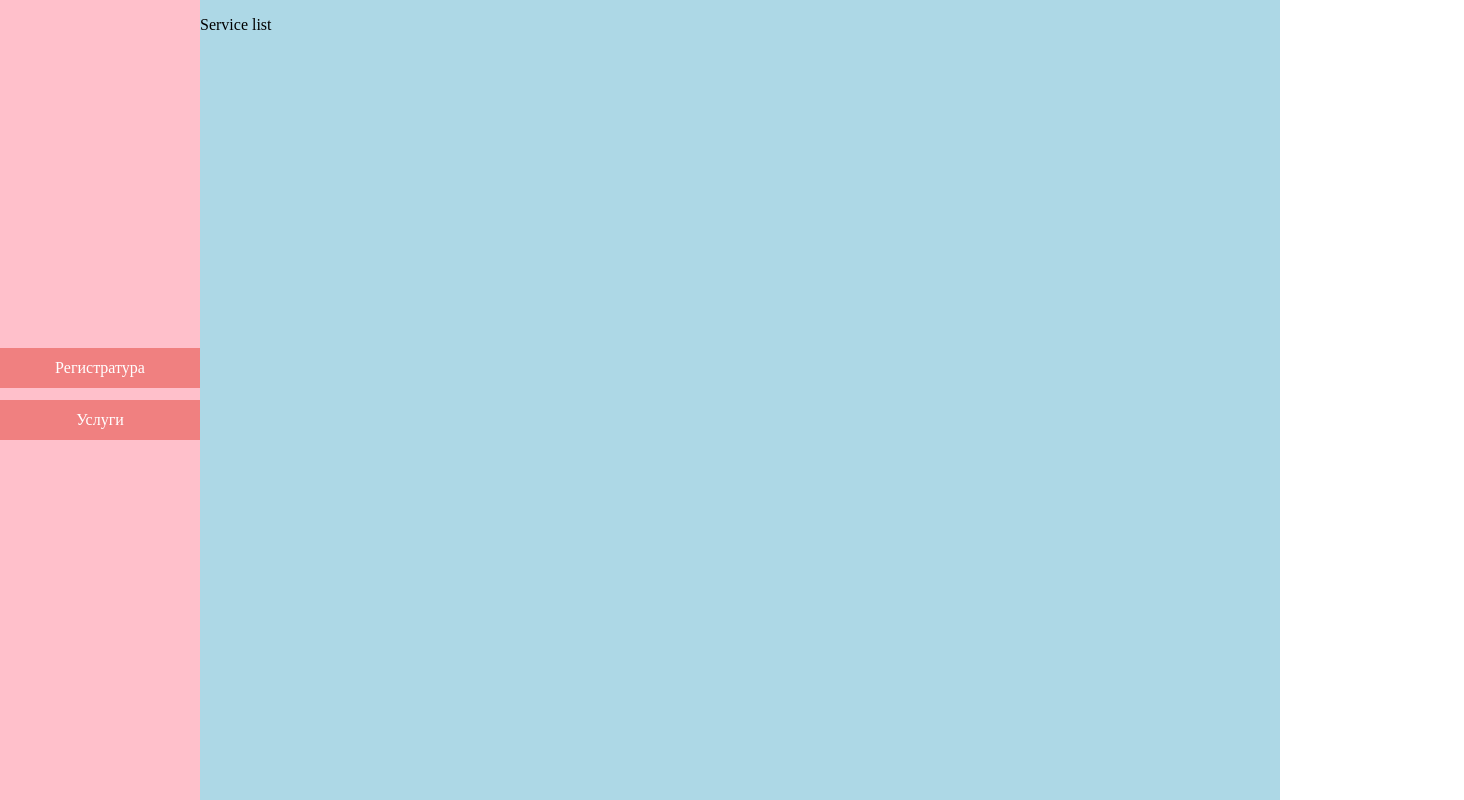
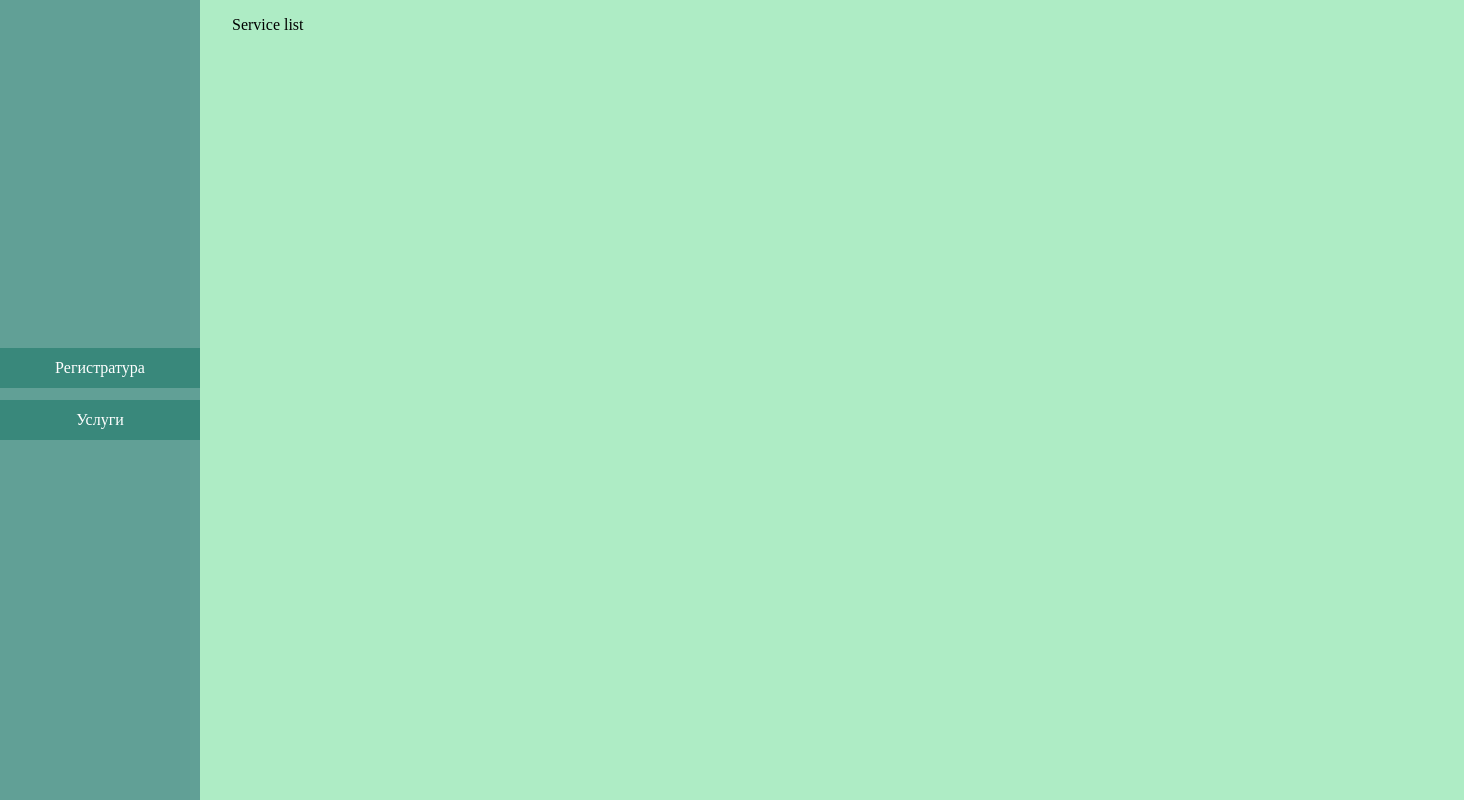
Before and after one commit to largobox/project_f, a React app: page /service in a window 1280 px wide. Shown: the whole page, 1464 px wide, since content can reach past the window. Built offline with nearby package versions, Linux system fonts and the light colour scheme.

Commit message:
Core. Add icons and button group base structure

```diff
--- a/src/app/component/navigation/index.tsx
+++ b/src/app/component/navigation/index.tsx
@@ -7,21 +7,21 @@ const Container = styled.div`
 	flex-direction: column;
 	justify-content: center;
 	height: 100vh;
-	background-color: pink;
+	background-color: ${({ theme }) => theme.palette.secondary.light};
 `;
 
 const Item = styled.div`
-	background-color: lightcoral;
+	background-color: ${({ theme }) => theme.palette.secondary.main};
 	color: white;
 	margin-bottom: 12px;
 	height: 40px;
 	line-height: 40px;
 	text-align: center;
-	transition: .15s;
+	cursor: pointer;
+	transition: ${({ theme }) => theme.transition.default};
 
 	&:hover {
-		cursor: pointer;
-		background-color: indianred;
+		background-color: ${({ theme }) => theme.palette.secondary.dark};
 	}
 `;
 
--- a/src/app/index.tsx
+++ b/src/app/index.tsx
@@ -7,13 +7,14 @@ import ServicePages from 'page/service'
 import Preloader from 'core/preloader'
 
 const Container = styled.div`
-	background-color: pink;
 	display: grid;
 	grid-template-columns: 200px 1fr;
 `
 
 const Content = styled.div`
-	background-color: lightblue;
+	background-color: ${({ theme }) => theme.palette.primary.light};
+	padding-left: ${({theme}) => theme.spacing(4)};
+	padding-right: ${({theme}) => theme.spacing(4)};
 `
 
 function App() {
--- a/src/app/page/ambulatory_card/list/grid/item/index.tsx
+++ b/src/app/page/ambulatory_card/list/grid/item/index.tsx
@@ -1,30 +1,53 @@
-import React, { PropsWithChildren } from 'react';
-import { AmbulatoryCardT }  from 'type'
-import styled from 'styled-components';
+import React, { PropsWithChildren } from 'react'
+import { AmbulatoryCardT } from 'type'
+import styled from 'styled-components'
+import { EditIcon, RemoveIcon } from 'icons'
+import { Row, Column, Button, ButtonGroup } from 'core'
 
 const Container = styled.div`
-	padding: 6px;
-	margin-bottom: 6px;
-	background-color: darkgray;
-	color: white;
-	transition: .15s;
+	padding: ${({ theme }) => theme.spacing(1)};
+	margin-bottom: ${({ theme }) => theme.spacing(1)};
+	background-color: ${({ theme }) => theme.palette.paper};
+	transition: ${({ theme }) => theme.transition.default};
+	cursor: pointer;
 
 	&:hover {
-		cursor: pointer;
-		background-color: grey;
+		background-color: ${({ theme }) => theme.palette.default.light};
 	}
-`;
+`
 
-type Props = PropsWithChildren<{data: AmbulatoryCardT}>
+const ControlsContainer = styled.div`
+	display: flex;
+	flex-direction: row-reverse;
+`
+
+type Props = PropsWithChildren<{ data: AmbulatoryCardT }>
 
 const AmbulatoryCardItem: React.FC<Props> = (props) => {
-	const { data } = props;
+	const { data } = props
 
 	return (
 		<Container>
-			<span>{data.firstName}</span>
+			<Row>
+				<Column xs={6}>
+					<span>{data.firstName}</span>
+				</Column>
+
+				<Column xs={6}>
+					<ControlsContainer>
+						<ButtonGroup>
+							<Button color='secondary'>
+								<EditIcon />
+							</Button>
+							<Button color='secondary'>
+								<RemoveIcon />
+							</Button>
+						</ButtonGroup>
+					</ControlsContainer>
+				</Column>
+			</Row>
 		</Container>
 	)
 }
 
-export default AmbulatoryCardItem;
+export default AmbulatoryCardItem
--- a/src/shared/component/button/index.tsx
+++ b/src/shared/component/button/index.tsx
@@ -1,24 +1,67 @@
 import React, { PropsWithChildren } from 'react'
 import styled from 'styled-components'
 
-const Container = styled.button``
+const Container = styled.button`
+	outline: none;
+	border: none;
+	padding-top: ${({theme}) => theme.spacing(1)};
+	padding-bottom: ${({theme}) => theme.spacing(1)};
+	padding-left: ${({theme}) => theme.spacing(2)};
+	padding-right: ${({theme}) => theme.spacing(2)};
+	border-radius: ${({theme}) => theme.borderRadius};
+	transition: ${({ theme }) => theme.transition.default};
+	cursor: pointer;
+
+	${({color, theme}) => {
+		if (color === 'primary') {
+			return `
+				background-color: ${theme.palette.primary.main};
+				color: ${theme.palette.default.light};
+
+				&:hover {
+					background-color: ${theme.palette.primary.dark};
+				}
+			`
+		}
+
+		if (color === 'secondary') {
+			return `
+				background-color: ${theme.palette.secondary.main};
+				color: ${theme.palette.default.light};
+
+				&:hover {
+					background-color: ${theme.palette.secondary.dark};
+				}
+			`
+		}
+
+		if (color === 'default') {
+			return `
+				background-color: ${theme.palette.default.light};
+
+				&:hover {
+					background-color: ${theme.palette.default.main};
+				}
+			`
+		}
+	}}
+`
 
 type Props = PropsWithChildren<{
+	className?: string
 	onClick?: () => void
 	type?: 'submit'
+	color?: 'primary' | 'secondary' | 'default'
 }>
 
 const Button: React.FC<Props> = (props) => {
-	const { children, onClick, type } = props
+	const { className, children, onClick, type, color = 'default' } = props
 
 	return (
-		<Container
-			onClick={onClick}
-			type={type}
-		>
+		<Container className={className} onClick={onClick} type={type} color={color}>
 			{children}
 		</Container>
 	)
 }
 
-export default Button
+export default styled(Button)``
--- /dev/null
+++ b/src/shared/component/button_group/index.tsx
@@ -0,0 +1,30 @@
+import React, { PropsWithChildren } from 'react'
+import styled from 'styled-components'
+import Button from 'core/button'
+
+const Container = styled.div`
+	${Button} {
+		:first-child {
+			margin-right: ${({theme}) => theme.spacing(0.5)};
+		}
+
+		:last-child {
+			margin-left: ${({theme}) => theme.spacing(0.5)};
+		}
+
+		:not(:first-child):not(:last-child) {
+			margin-right: ${({theme}) => theme.spacing(0.5)};
+			margin-left: ${({theme}) => theme.spacing(0.5)};
+		}
+	}
+`
+
+type ButtonGroupPropsT = PropsWithChildren<{ className?: string }>
+
+const ButtonGroup = (props: ButtonGroupPropsT) => {
+	const { className, children } = props
+
+	return <Container className={className}>{children}</Container>
+}
+
+export default styled(ButtonGroup)``
--- /dev/null
+++ b/src/shared/component/icons/index.tsx
@@ -0,0 +1,25 @@
+import React from 'react'
+import { FaPen, FaTrash } from 'react-icons/fa'
+import { IconType } from 'react-icons'
+
+type IconPropsType = {
+	size?: 'small' | 'middle'
+}
+
+function sizeAliasToNumber(alias: string) {
+	if (alias === 'small') return 12
+	if (alias === 'middle') return 16
+}
+
+const iconWrapper = (Icon: IconType) => (props: IconPropsType) => {
+	const { size = 'middle' } = props
+
+	const iconProps = {
+		size: sizeAliasToNumber(size),
+	}
+
+	return <Icon {...iconProps} />
+}
+
+export const EditIcon = iconWrapper(FaPen)
+export const RemoveIcon = iconWrapper(FaTrash)
--- a/src/shared/component/index.ts
+++ b/src/shared/component/index.ts
@@ -1,4 +1,5 @@
 export { default as Button } from './button'
+export { default as ButtonGroup } from './button_group'
 export { default as Column } from './column'
 export { default as Field } from './field'
 export { default as Form } from './form'
--- a/src/shared/layout/default/index.tsx
+++ b/src/shared/layout/default/index.tsx
@@ -6,6 +6,8 @@ import Toolbar from './toolbar';
 type PropsT = PropsWithChildren<{}>;
 
 const Container = styled.div`
+	width: 1200px;
+
 	${Title} {
 		display: inline-block;
 		margin-right: ${props => props.theme.spacing(2)}
--- a/src/theme/index.tsx
+++ b/src/theme/index.tsx
@@ -3,10 +3,14 @@ import { DefaultTheme } from 'styled-components';
 const theme: DefaultTheme = {
 	palette: {
 		primary: {
-			main: '',
+			main: '#6aaf83',
+			dark: '#3b7550',
+			light: '#aeecc5'
 		},
 		secondary: {
-			main: '',
+			main: '#39887b',
+			dark: '#277165',
+			light: '#61a096'
 		},
 		default: {
 			main: '#969284',
@@ -19,6 +23,10 @@ const theme: DefaultTheme = {
 	spacing: (value) => {
 		return `${value * 8}px`
 	},
+	transition: {
+		default: '0.3s',
+	},
+	borderRadius: '4px',
 	zIndex: {
 		dropdown: 1
 	}
--- a/tsconfig.json
+++ b/tsconfig.json
@@ -12,7 +12,8 @@
 			"locale/*": ["src/shared/locale/*"],
 			"api/*": ["src/api/*"],
 			"type/*": ["src/shared/type/*"],
-			"type": ["src/shared/type"]
+			"type": ["src/shared/type"],
+			"icons": ["src/shared/component/icons"]
 		},
 		"outDir": "./dist/",
 		"noImplicitAny": true,
```
Also changed, not shown: src/theme/styled.d.ts (+8 -0 lines).
